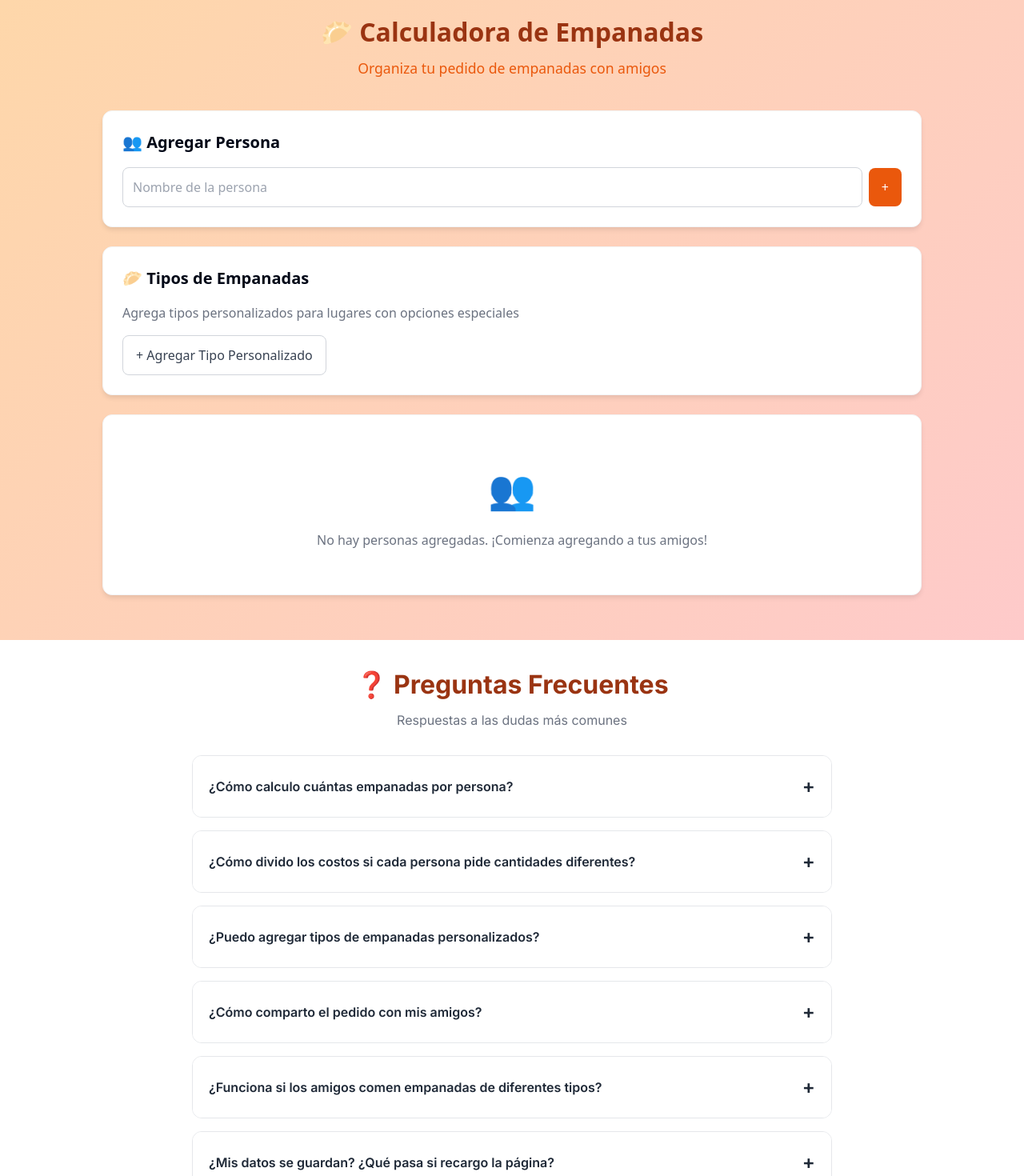
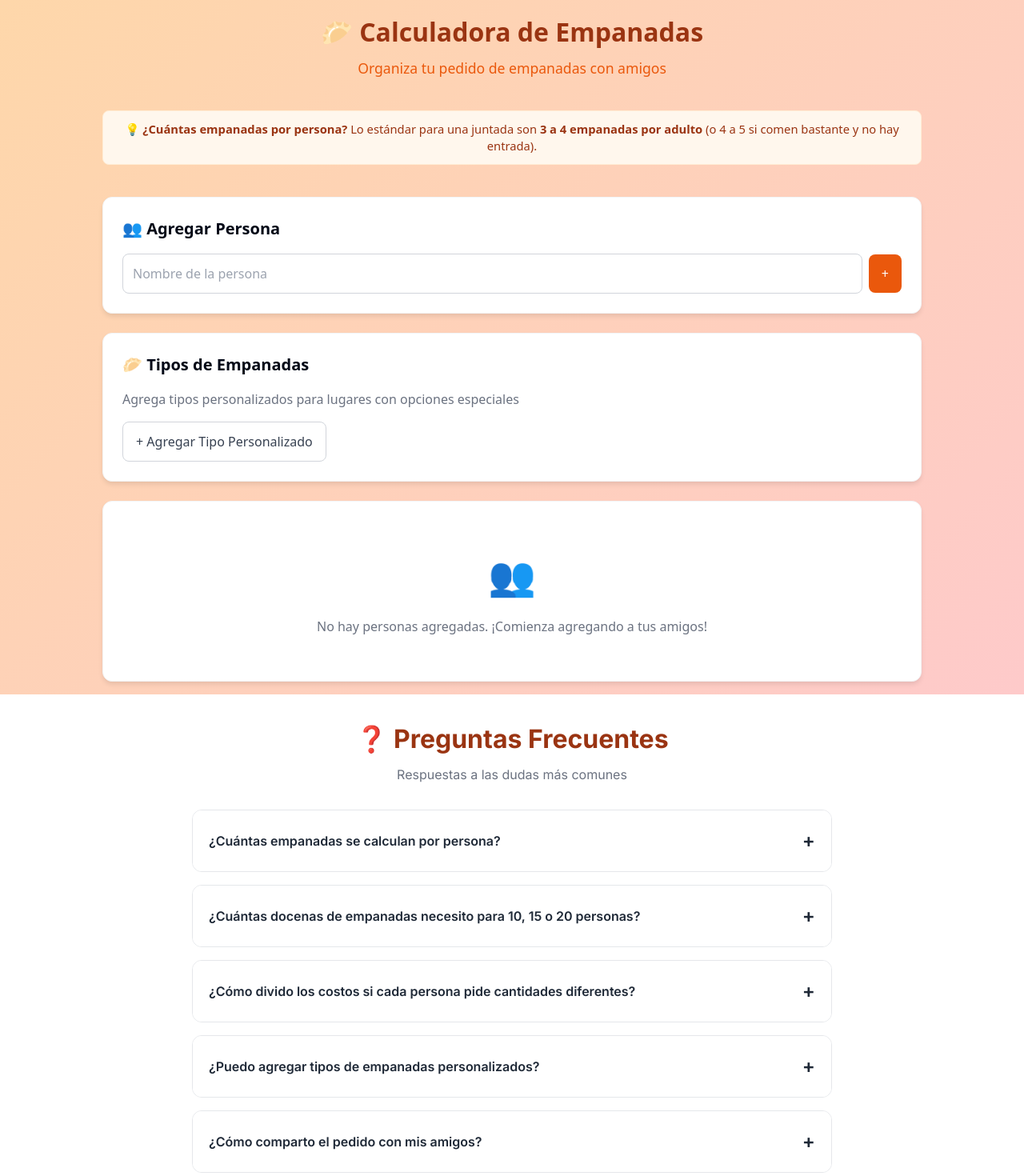
Before and after one commit to sebiglesias/empanadin, a Next.js app: page / in a window 1280 px wide. Shown: the top 1470 px of the page at 80% size. Built offline with nearby package versions, Linux system fonts and the light colour scheme.

Commit message:
feat: add bank alias to WhatsApp summary and enrich SEO FAQs

```diff
--- a/app/calculator.tsx
+++ b/app/calculator.tsx
@@ -40,6 +40,12 @@ export default function EmpanadasCalculator() {
   const [mostrarPrecios, setMostrarPrecios] = useState(false)
   const [modoPrecio, setModoPrecio] = useState<"porEmpanada" | "total">("porEmpanada")
   const [precioTotal, setPrecioTotal] = useState<number>(0)
+  const [aliasTransferencia, setAliasTransferencia] = useState("")
+
+  const handleAliasChange = (valor: string) => {
+    setAliasTransferencia(valor)
+    localStorage.setItem("empanadas-alias", valor)
+  }
 
   useEffect(() => {
     const datosGuardados = localStorage.getItem("empanadas-data")
@@ -47,6 +53,7 @@ export default function EmpanadasCalculator() {
     const precioGuardado = localStorage.getItem("empanadas-precio")
     const modoGuardado = localStorage.getItem("empanadas-modo-precio")
     const precioTotalGuardado = localStorage.getItem("empanadas-precio-total")
+    const aliasGuardado = localStorage.getItem("empanadas-alias")
 
     if (datosGuardados) {
       setPersonas(JSON.parse(datosGuardados))
@@ -56,6 +63,9 @@ export default function EmpanadasCalculator() {
     }
     if (precioGuardado) {
       setPrecioEmpanada(Number(precioGuardado))
+    }
+    if (aliasGuardado) {
+      setAliasTransferencia(aliasGuardado)
     }
     if (modoGuardado) {
       setModoPrecio(modoGuardado as "porEmpanada" | "total")
@@ -214,9 +224,13 @@ export default function EmpanadasCalculator() {
       }
     })
 
+    if (aliasTransferencia.trim()) {
+      mensaje += `\n💳 *DATOS DE TRANSFERENCIA:*\nAlias / CBU: *${aliasTransferencia.trim()}*\n`
+    }
+
     mensaje += "\n---\n"
     mensaje += "📱 Calculado con: Calculadora de Empanadas\n"
-    mensaje += "🔗 https://sebiglesias.github.io/empanadin"
+    mensaje += "🔗 https://sebiglesias.com.ar/empanadin"
 
     return mensaje
   }
@@ -457,6 +471,20 @@ export default function EmpanadasCalculator() {
             <div style={styles.header}>
               <h2 style={styles.title}>🥟 Calculadora de Empanadas</h2>
               <p style={styles.subtitle}>Organiza tu pedido de empanadas con amigos</p>
+            </div>
+
+            <div style={{
+              backgroundColor: "#fff7ed",
+              border: "1px solid #ffedd5",
+              borderRadius: "0.5rem",
+              padding: "0.75rem 1rem",
+              marginBottom: "1rem",
+              fontSize: "0.92rem",
+              color: "#9a3412",
+              textAlign: "center",
+              lineHeight: "1.4"
+            }}>
+              💡 <strong>¿Cuántas empanadas por persona?</strong> Lo estándar para una juntada son <strong>3 a 4 empanadas por adulto</strong> (o 4 a 5 si comen bastante y no hay entrada).
             </div>
 
             <div style={styles.card}>
@@ -841,6 +869,28 @@ export default function EmpanadasCalculator() {
                     })}
                   </div>
 
+                  <div style={{ marginBottom: "1.25rem" }}>
+                    <label style={{ display: "block", fontSize: "0.9rem", fontWeight: "600", color: "#166534", marginBottom: "0.35rem" }}>
+                      💳 Alias o CBU para cobrar (opcional)
+                    </label>
+                    <input
+                      type="text"
+                      placeholder="Ej: tu.alias.mp o 00000031..."
+                      value={aliasTransferencia}
+                      onChange={(e) => handleAliasChange(e.target.value)}
+                      style={{
+                        ...styles.input,
+                        width: "100%",
+                        backgroundColor: "white",
+                        borderColor: "#86efac",
+                        fontSize: "0.95rem",
+                      }}
+                    />
+                    <p style={{ fontSize: "0.8rem", color: "#15803d", marginTop: "0.25rem", marginBottom: 0 }}>
+                      Se incluirá automáticamente en el mensaje de WhatsApp para que te transfieran directo.
+                    </p>
+                  </div>
+
                   <div style={styles.flexWrap}>
                     <button
                         style={styles.buttonWhatsApp}
--- a/app/faq-data.ts
+++ b/app/faq-data.ts
@@ -1,8 +1,13 @@
 export const faqs = [
   {
-    question: "¿Cómo calculo cuántas empanadas por persona?",
+    question: "¿Cuántas empanadas se calculan por persona?",
     answer:
-        "Una regla común es calcular 4-6 empanadas por persona, pero depende del apetito. Puedes probar diferentes cantidades y la calculadora automáticamente te mostrará el total. Muchos grupos usan: 4 para comer poco, 5 para normal, 6+ para comer bastante.",
+        "La regla estándar en Argentina para una juntada o cena es calcular entre 3 y 4 empanadas por persona adulta. Si las empanadas son plato único y el grupo tiene buen apetito, se recomienda estimar 4 a 5 empanadas por persona. Si además hay picada, ensalada o postre, con 2 a 3 empanadas suele ser suficiente. Para niños, lo habitual es calcular 1 a 2 empanadas.",
+  },
+  {
+    question: "¿Cuántas docenas de empanadas necesito para 10, 15 o 20 personas?",
+    answer:
+        "Para 10 personas se calculan unas 3 docenas (36 empanadas). Para 15 personas, entre 4 y 5 docenas (48 a 60 empanadas). Para 20 personas, entre 6 y 7 docenas (72 a 84 empanadas). Usá la calculadora arriba para sumar los gustos de cada amigo y no pedir de más ni de menos.",
   },
   {
     question: "¿Cómo divido los costos si cada persona pide cantidades diferentes?",
--- a/app/layout.tsx
+++ b/app/layout.tsx
@@ -9,14 +9,22 @@ const inter = Inter({ subsets: ["latin"] })
 
 const basePath = process.env.NODE_ENV === "production" ? "/empanadin" : ""
 const baseUrl =
-    process.env.NODE_ENV === "production" ? "https://sebiglesias.github.io/empanadin" : "http://localhost:3000"
+    process.env.NODE_ENV === "production" ? "https://sebiglesias.com.ar/empanadin" : "http://localhost:3000"
 
 
 export const metadata: Metadata = {
     title: "Calculadora de Empanadas para Juntadas | Empanadin",
     description:
-        "Calculadora para organizar pedidos de empanadas en juntadas con amigos. Calcula cuántas empanadas por persona, comparte por WhatsApp. ¡Gratis y sin publicidad!",
-    keywords: ["empanadas", "calculadora", "pedido", "amigos", "argentina", "comida"],
+        "Calculadora para organizar pedidos de empanadas en juntadas con amigos. Calcula cuántas empanadas por persona se necesitan y divide costos fácilmente.",
+    keywords: [
+        "empanadas",
+        "calculadora de empanadas",
+        "cuantas empanadas por persona",
+        "cuantas empanadas se calcula por persona",
+        "calcular empanadas juntada",
+        "pedido empanadas amigos",
+        "argentina"
+    ],
     authors: [{ name: "Sebastián Iglesias", url: "https://sebiglesias.com.ar" }],
     creator: "Sebastián Iglesias",
 
```
